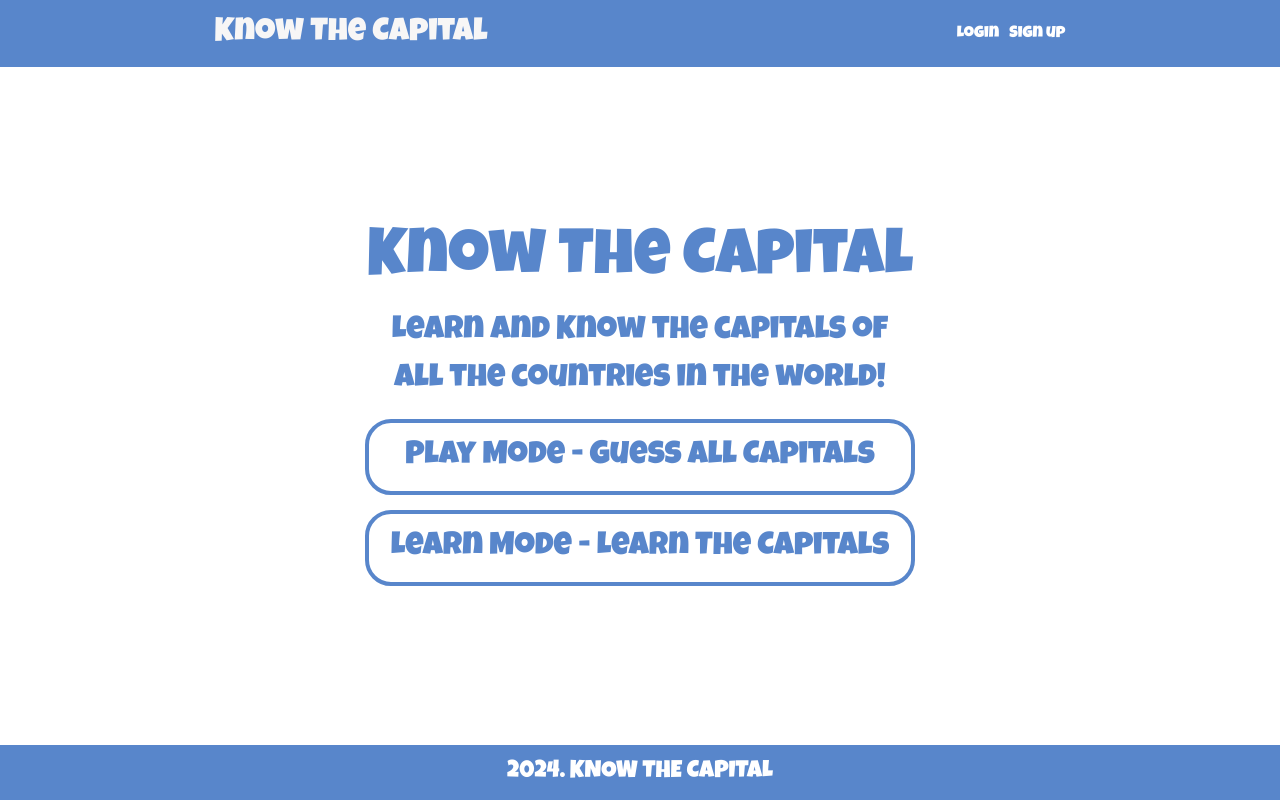
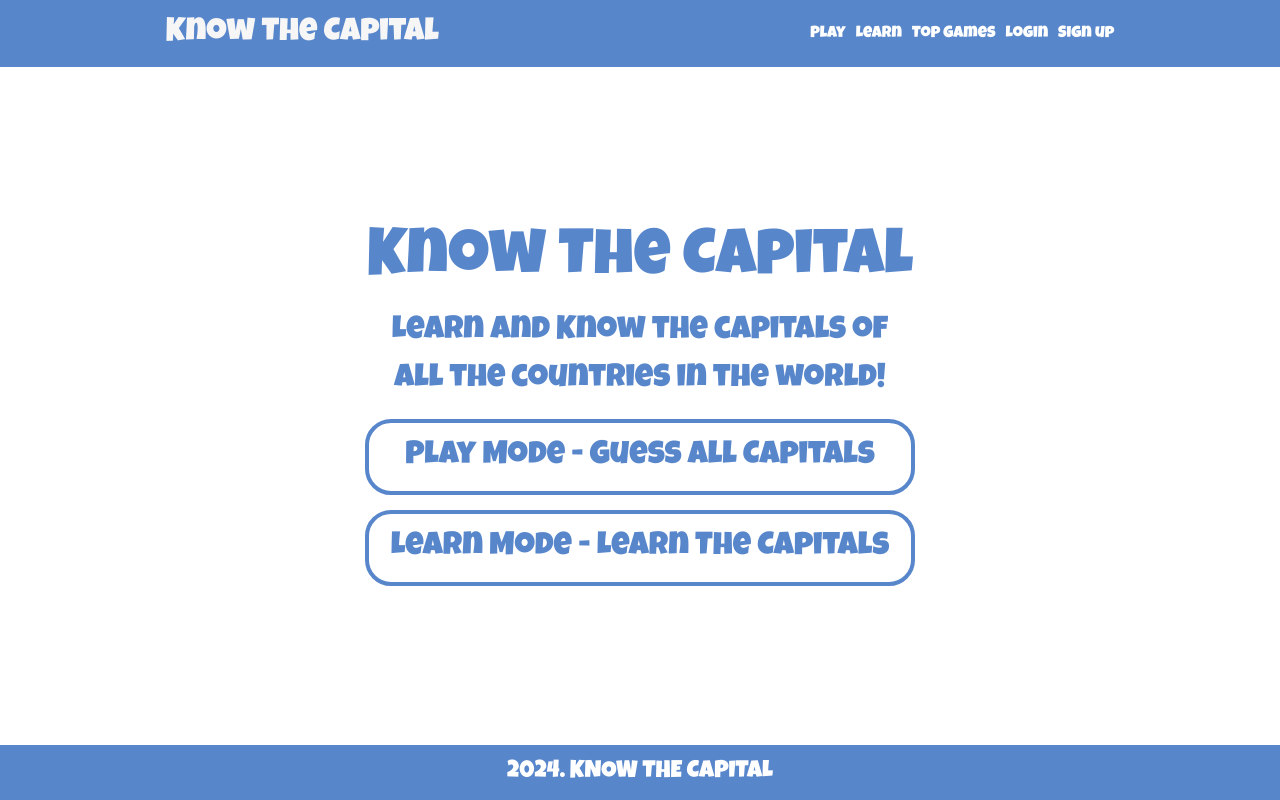
Before and after one commit to AlexNikolov2/Web-Dev-Bootcamp-Udemy, a React (Vite) app in the folder know-your-capital/front/: page / in a window 1280 px wide. Built offline with nearby package versions, Linux system fonts and the light colour scheme.

Commit message:
made header route, remodified header

```diff
--- a/know-your-capital/front/src/components/Header/Header.jsx
+++ b/know-your-capital/front/src/components/Header/Header.jsx
@@ -15,7 +15,6 @@ export const HeaderComponent = ({ user = null }) => {
         </h2>
       </div>
       <nav>
-        {isAuthenticated ? (
         <ul>
           <li>
             <Link to="/games/play-mode">Play</Link>
@@ -24,6 +23,11 @@ export const HeaderComponent = ({ user = null }) => {
             <Link to="/games/learn-mode">Learn</Link>
           </li>
           <li>
+            <Link to="/games/top">Top Games</Link>
+          </li>
+          {isAuthenticated ? (
+            <>
+              <li>
                 <Link to={`/user/${user._id}`}>User</Link>
               </li>
               <li>
@@ -31,17 +35,18 @@ export const HeaderComponent = ({ user = null }) => {
                   Logout
                 </Link>
               </li>
-          </ul>
+            </>
           ) : (
-          <ul>
+            <>
               <li>
                 <Link to="/auth/login">Login</Link>
               </li>
               <li>
                 <Link to="/auth/register">Sign up</Link>
               </li>
+            </>
+          )}
         </ul>
-        )}
       </nav>
     </header>
   );
```
Lines whose indentation alone changed are shown as unchanged.
